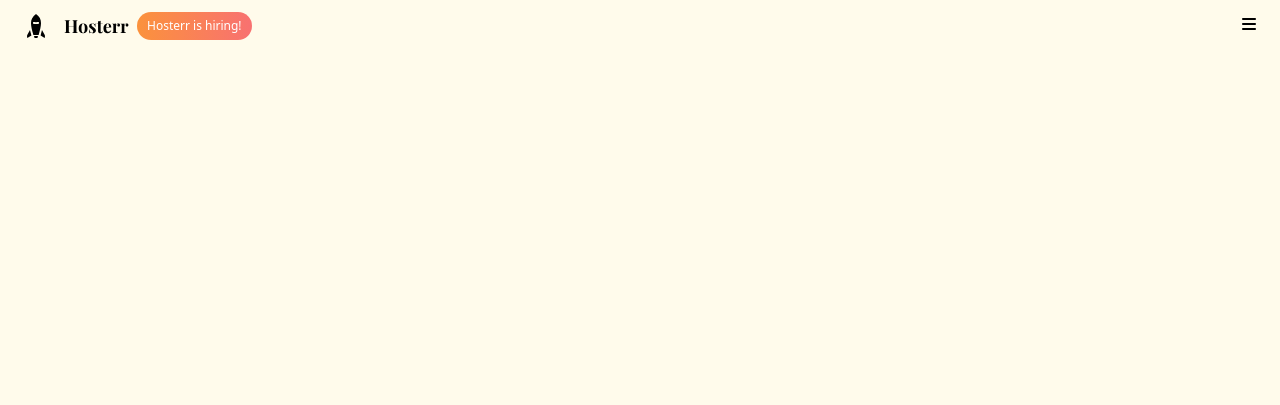
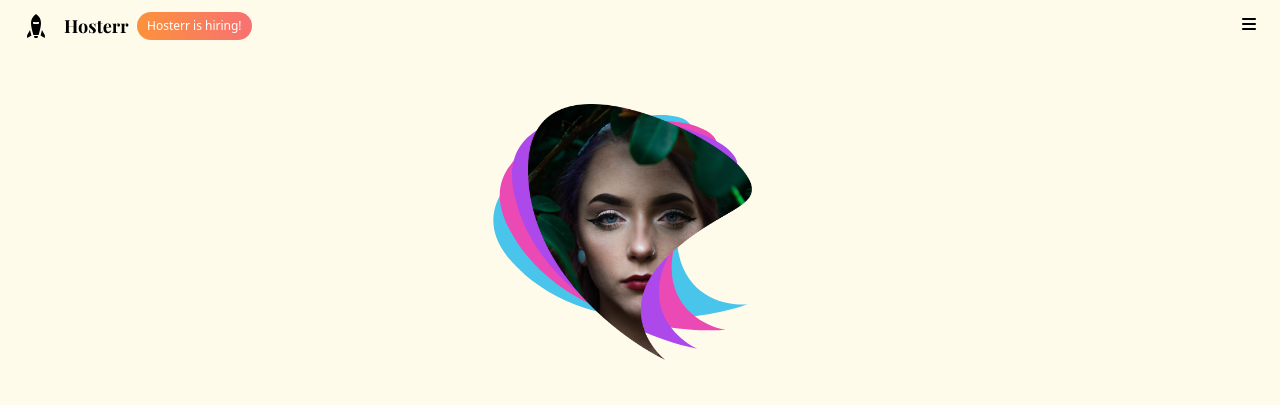
Before and after one commit to Nebenmor/Waitlist, a website: page public/index.html in a window 1280 px wide. Drawn offline with Linux system fonts and the light colour scheme.

Commit message:
implement hero images

```diff
--- a/public/index.html
+++ b/public/index.html
@@ -21,6 +21,13 @@
         </header>
 
         <main>
+            <div class="flex justify-center items-center">
+                <img src="./Assets/Blue Shape.svg" alt="" class="h-64 -rotate-45">
+                <img src="./Assets/Pink Shape.svg" alt="" class="absolute h-64 -rotate-[30deg]">
+                <img src="./Assets/Purple Shape.svg" alt="" class="absolute h-64 -rotate-[15deg]">
+                <img src="./Assets/Hero Image (Model).png" alt="" class="absolute h-64">
+            </div>
+
 
         </main>
 
```
